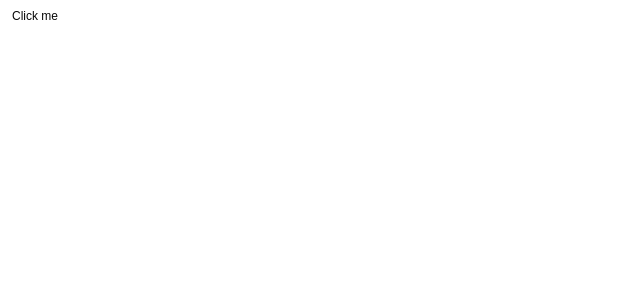
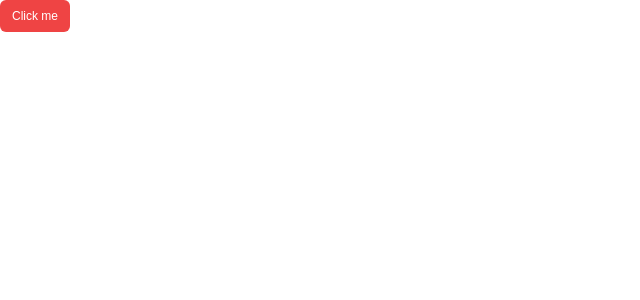
Before and after one commit to telli-sow-mouvagha/jira-clone, a Next.js app: page / in a window 1280 px wide. Shown: the top 300 px of the page, without its empty margins (0-640 px from the left). Built offline with nearby package versions, Linux system fonts and the light colour scheme.

Commit message:
bouton test

```diff
--- a/src/components/ui/button.tsx
+++ b/src/components/ui/button.tsx
@@ -19,6 +19,8 @@ const buttonVariants = cva(
           "bg-secondary text-secondary-foreground shadow-sm hover:bg-secondary/80",
         ghost: "hover:bg-accent hover:text-accent-foreground",
         link: "text-primary underline-offset-4 hover:underline",
+        test:
+          "bg-red-500 text-white",
       },
       size: {
         default: "h-9 px-4 py-2",
```
